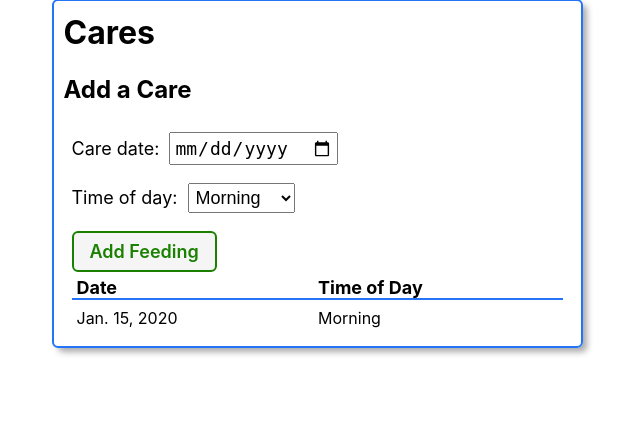
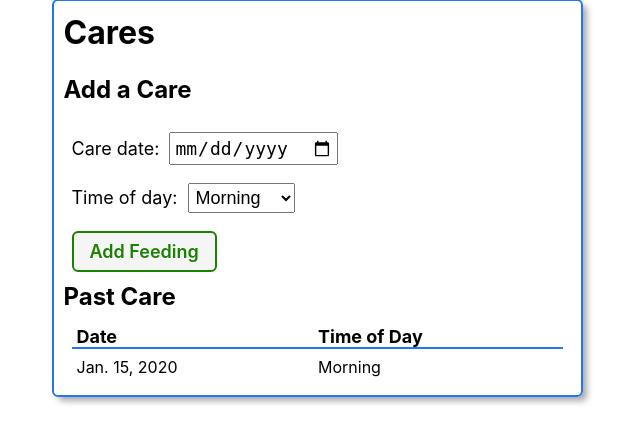
Before and after one commit to michellejtan/django-crud-app-lab, a Django app: page /plants/1/ in a window 1280 px wide. Shown: the part 276-719 px from the top of the page, without its empty margins (323-963 px from the left). Run offline with Django 5.2, Linux system fonts and the light colour scheme; tables that the repository leaves empty hold one stand-in row (values such as "Sample post").

Commit message:
wip: add conditional logic to tell whether or not a plant has been care for

```diff
--- a/main_app/templates/plants/detail.html
+++ b/main_app/templates/plants/detail.html
@@ -55,7 +55,8 @@
        </form>
 
 
-
+    <h3>Past Care</h3>
+    {% if plant.care_set.all.count %}
       <table>
         <thead>
           <tr>
@@ -72,6 +73,13 @@
           {% endfor %}
         </tbody>
       </table>
+    {% else %}
+      <div class="subsection-content">
+        <p>⚠️ {{plant.name}} has not been care for!</p>
+      </div>
+    {% endif %}
+
+
     </section>
   </div>
 
```
